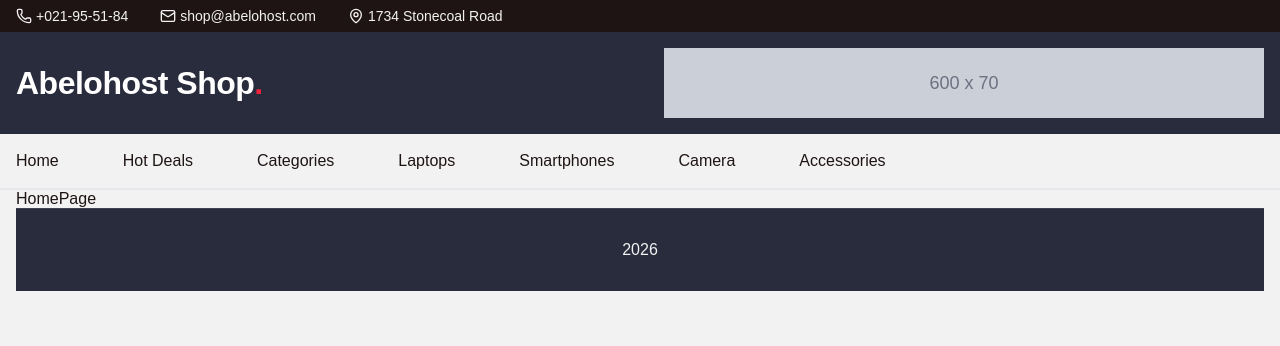
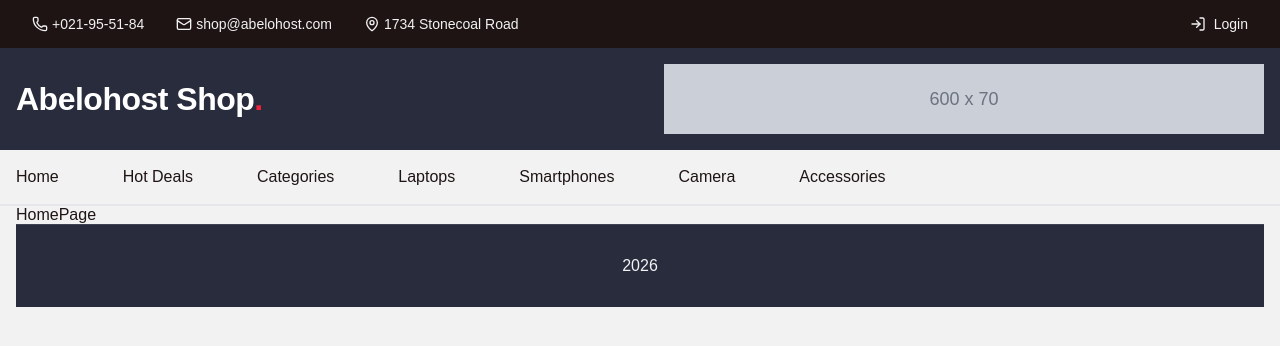
Before and after one commit to Ramz001/abelohost-shop, a Next.js app: page / in a window 1280 px wide. Shown: the top 346 px of the page. Built offline with nearby package versions, Linux system fonts and the light colour scheme.

Commit message:
feat: enhance header with authentication section, update styles, and refactor layout

```diff
--- a/package.json
+++ b/package.json
@@ -8,7 +8,7 @@
     "start": "next start",
     "lint": "eslint",
     "format:check": "prettier --check .",
-    "format:write": "prettier --write .",
+    "format:fix": "prettier --write .",
     "styles:check": "stylelint '**/*.{css,scss}'",
     "styles:fix": "stylelint '**/*.{css,scss}' --fix"
   },
--- a/src/app/styles/globals.scss
+++ b/src/app/styles/globals.scss
@@ -45,15 +45,3 @@ a {
   color: inherit;
   text-decoration: none;
 }
-
-@media (prefers-color-scheme: dark) {
-  html {
-    color-scheme: dark;
-  }
-}
-
-.container {
-  max-width: 1280px;
-  margin-inline: auto;
-  padding-inline: 1rem;
-}
--- a/src/widgets/header/header.module.scss
+++ b/src/widgets/header/header.module.scss
@@ -21,9 +21,5 @@
     &:hover {
       color: var(--active);
     }
-
-    .icon {
-      font-size: 1rem;
-    }
   }
 }
--- a/src/widgets/header/ui/auth-section/auth-section.module.scss
+++ b/src/widgets/header/ui/auth-section/auth-section.module.scss
@@ -0,0 +1,27 @@
+.icon {
+  width: 16px;
+  height: 16px;
+}
+
+.button {
+  font-size: 0.875rem;
+  display: flex;
+  align-items: center;
+  border: none;
+  outline: none;
+  gap: 0.5rem;
+  color: var(--background);
+  transition: color 0.3s ease;
+  background-color: transparent;
+  cursor: pointer;
+
+  &:hover {
+    color: var(--accent);
+  }
+}
+
+.container {
+  display: flex;
+  align-items: center;
+  gap: 1rem;
+}
--- a/src/widgets/header/ui/auth-section/index.tsx
+++ b/src/widgets/header/ui/auth-section/index.tsx
@@ -1,3 +1,25 @@
+import { LogOut, LogIn } from "lucide-react";
+import styles from "./auth-section.module.scss";
+
 export default function AuthSection() {
-  return <div></div>;
+  const isLogin = false;
+
+  if (isLogin) {
+    return (
+      <div className={styles.container}>
+        <span className={styles.user}>User Name</span>
+        <button className={styles.button}>
+          <LogOut className={styles.icon} />
+          Logout
+        </button>
+      </div>
+    );
+  }
+
+  return (
+    <button className={styles.button}>
+      <LogIn className={styles.icon} />
+      Login
+    </button>
+  );
 }
--- a/src/widgets/header/ui/contacts/index.tsx
+++ b/src/widgets/header/ui/contacts/index.tsx
@@ -22,14 +22,14 @@ const links = [
 
 const Contacts = () => {
   return (
-    <div className={styles.wrapper}>
+    <section className={styles.wrapper}>
       {links.map(({ href, icon: Icon, text }) => (
         <Link key={href} href={href} className={styles.link}>
           <Icon className={styles.icon} />
           <span>{text}</span>
         </Link>
       ))}
-    </div>
+    </section>
   );
 };
 
--- a/src/widgets/header/ui/top-bar/index.tsx
+++ b/src/widgets/header/ui/top-bar/index.tsx
@@ -1,12 +1,16 @@
 import Gutter from "@shared/ui/gutter";
 import Contacts from "../contacts";
 import styles from "./top-bar.module.scss";
+import AuthSection from "../auth-section";
 
 const TopBar = () => {
   return (
     <section className={styles.container}>
       <Gutter>
-        <Contacts />
+        <div className={styles.wrapper}>
+          <Contacts />
+          <AuthSection />
+        </div>
       </Gutter>
     </section>
   );
--- a/src/widgets/header/ui/top-bar/top-bar.module.scss
+++ b/src/widgets/header/ui/top-bar/top-bar.module.scss
@@ -3,3 +3,10 @@
   color: var(--primary-foreground);
   font-size: 0.875rem;
 }
+
+.wrapper {
+  display: flex;
+  justify-content: space-between;
+  align-items: center;
+  padding: 0.5rem 1rem;
+}
```
